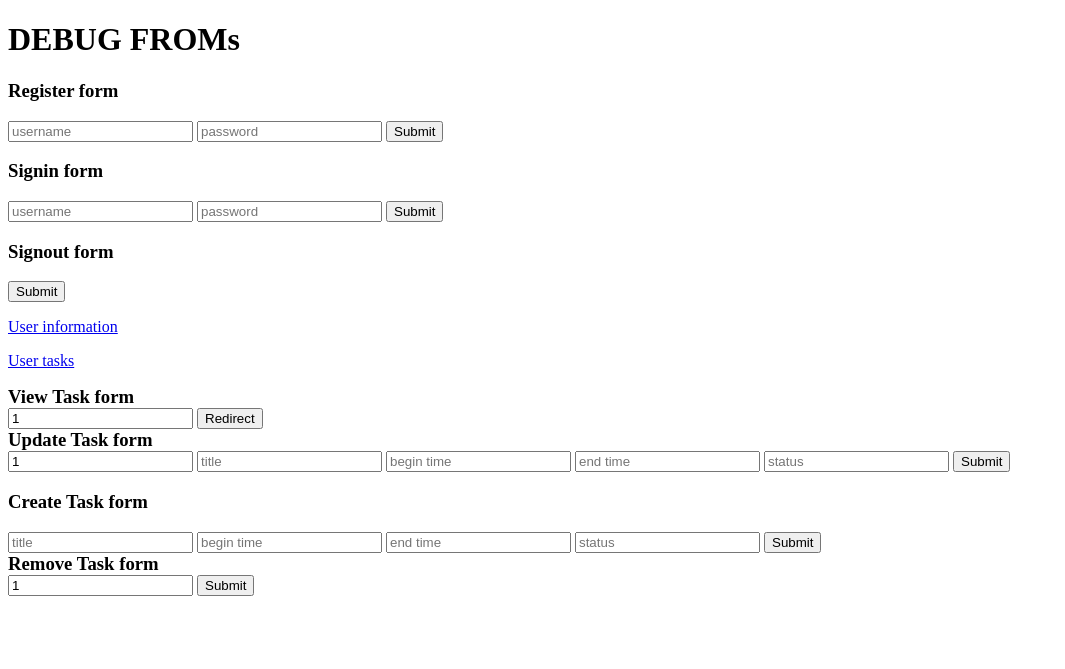
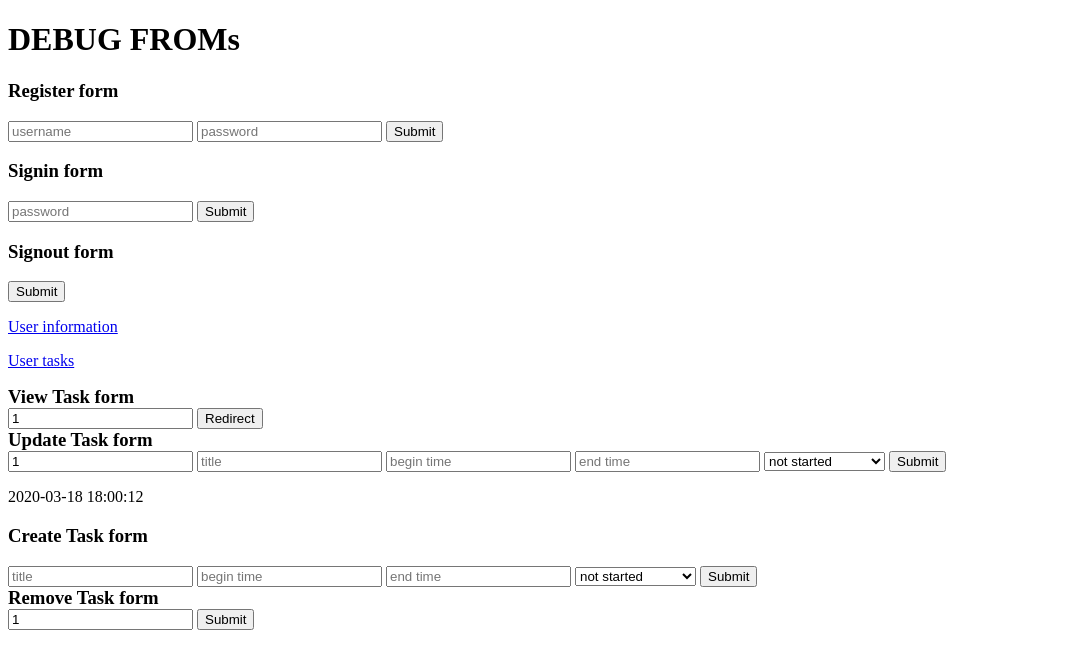
Before and after one commit to SimonRacaud/WEB_epitodo_2019, a Flask app: page / in a window 1280 px wide. Shown: the top 669 px of the page, without its empty margins (0-1065 px from the left). Run offline with Flask 2, Linux system fonts and the light colour scheme.

Commit message:
Fix(view : route) : POST methode : check if the parameter exist

```diff
--- a/app/templates/index.html
+++ b/app/templates/index.html
@@ -29,7 +29,7 @@
     </form>
     <form method="POST" action="/signin">
         <h3>Signin form</h3>
-       <input type="text" name="username" placeholder="username" />
+       <!--<input type="text" name="username" placeholder="username" />-->
        <input type="text" name="password" placeholder="password" />
        <input type="submit" />
     </form>
@@ -52,8 +52,14 @@
         <input type="text" name="title" placeholder="title" />
         <input type="text" name="begin" placeholder="begin time" />
         <input type="text" name="end" placeholder="end time" />
-        <input type="text" name="status" placeholder="status" />
+        <select name="status">
+            <option>not started</option>
+            <option>in progress</option>
+            <option>done</option>
+            <option>a wrong option!!!</option>
+        </select>
         <input type="button" onclick="redirect_update_taskid()" value="Submit" />
+        <p>2020-03-18 18:00:12</p>
     </form>
 
     <form method="POST" action="/user/task/add">
@@ -61,7 +67,12 @@
         <input type="text" name="title" placeholder="title" />
         <input type="text" name="begin" placeholder="begin time" />
         <input type="text" name="end" placeholder="end time" />
-        <input type="text" name="status" placeholder="status" />
+        <select name="status">
+            <option>not started</option>
+            <option>in progress</option>
+            <option>done</option>
+            <option>a wrong option!!!</option>
+        </select>
         <input type="submit"  />
     </form>
 
--- a/app/views.py
+++ b/app/views.py
@@ -2,7 +2,7 @@
 # @Date:   2020-03-18T13:40:03+01:00
 # @Project: WEB_epytodo_2019
 # @Last modified by:   simon
-# @Last modified time: 2020-03-21T15:00:05+01:00
+# @Last modified time: 2020-03-21T15:47:46+01:00
 
 from flask import request
 from app import app
@@ -25,14 +25,22 @@ def route_index():
 """
 @app.route('/register', methods = ['POST'])
 def route_user_register():
-    username = request.form['key1']
-    password = request.form['key2']
+    try:
+        username = request.form['key1']
+        password = request.form['key2']
+    except Exception:
+        username = None
+        password = None
     return controller.register(username, password)
 
 @app.route('/signin', methods = ['POST'])
 def route_user_signin():
-    username = request.form['username']
-    password = request.form['password']
+    try:
+        username = request.form['username']
+        password = request.form['password']
+    except Exception:
+        username = None
+        password = None
     return controller.signin(username, password)
 
 @app.route('/signout', methods = ['POST'])
@@ -57,19 +65,37 @@ def route_task_get(id):
 @app.route('/user/task/<id>', methods = ['POST'])
 def route_task_update(id):
     argv = list()
-    argv.append(request.form['title'])
-    argv.append(request.form['begin'])
-    argv.append(request.form['end'])
-    argv.append(request.form['status'])
+    try:
+        argv.append(request.form['begin'])
+    except Exception:
+        pass
+    try:
+        argv.append(request.form['end'])
+    except Exception:
+        pass
+    try:
+        argv.append(request.form['title'])
+        argv.append(request.form['status'])
+    except Exception:
+        argv = list()
     return controller.task_update_with_id(id, argv)
 
 @app.route('/user/task/add', methods = ['POST'])
 def route_task_add():
     argv = list()
-    argv.append(request.form['title'])
-    argv.append(request.form['begin'])
-    argv.append(request.form['end'])
-    argv.append(request.form['status'])
+    try:
+        argv.append(request.form['begin'])
+    except Exception:
+        pass
+    try:
+        argv.append(request.form['end'])
+    except Exception:
+        pass
+    try:
+        argv.append(request.form['title'])
+        argv.append(request.form['status'])
+    except Exception:
+        argv = list()
     return controller.task_set_new(argv)
 
 @app.route('/user/task/del/<id>', methods = ['POST'])
```
